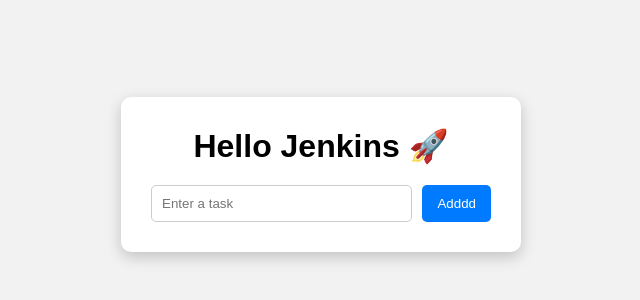
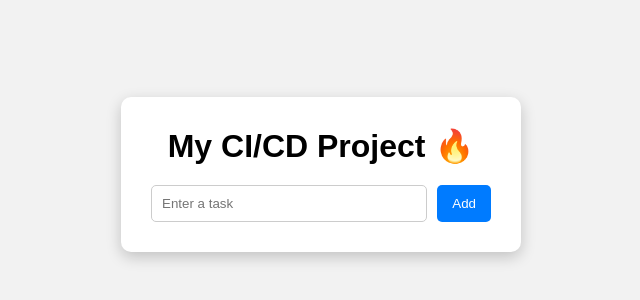
Before and after one commit to Sakthi6363/simple-ci-cd-project-1, a plain HTML site: page index.html in a window 1280 px wide. Shown: the part 226-526 px from the top of the page, without its empty margins (319-959 px from the left). Drawn offline with Linux system fonts and the light colour scheme.

Commit message:
Updated index page

```diff
--- a/index.html
+++ b/index.html
@@ -9,11 +9,11 @@
 <body>
 
     <div class="container">
-        <h1>Hello Jenkins 🚀</h1>
+      <h1>My CI/CD Project 🔥</h1>
 
         <div class="input-box">
             <input type="text" id="taskInput" placeholder="Enter a task">
-            <button onclick="addTask()">Adddd</button>
+            <button onclick="addTask()">Add</button>
         </div>
 
         <ul id="taskList"></ul>
```
